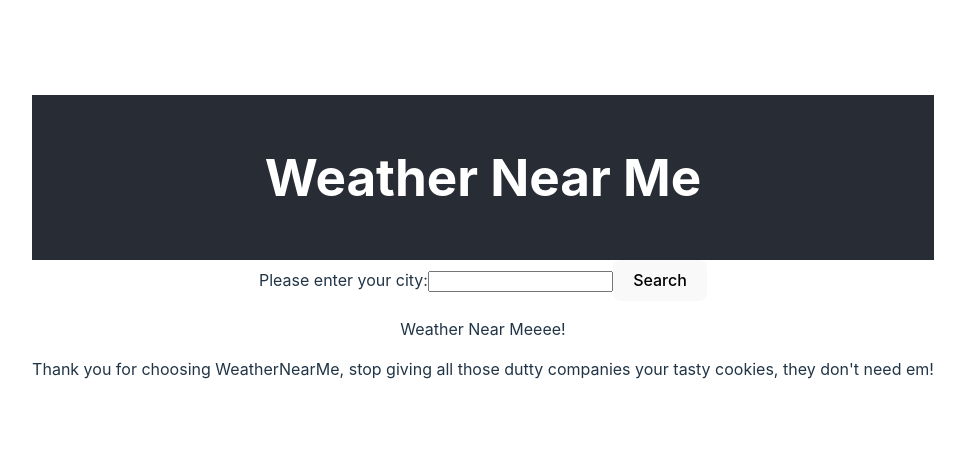
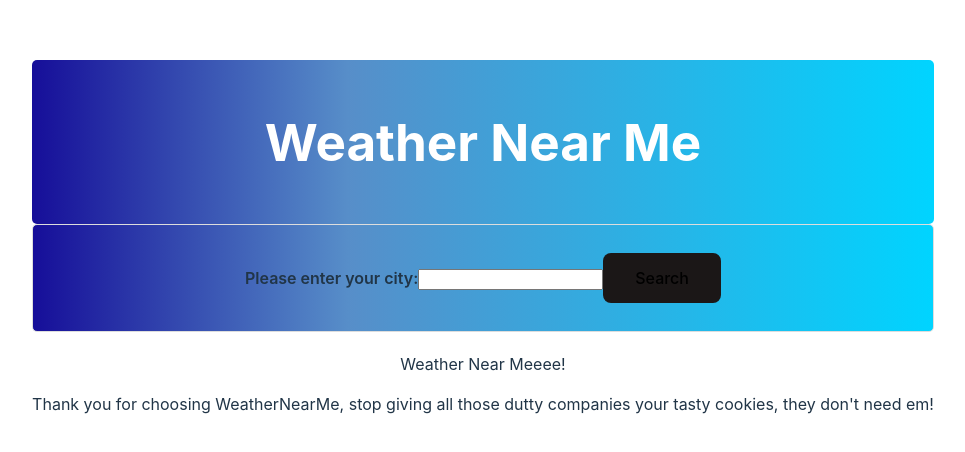
Before and after one commit to jordanfh1/weatherNearMe, a React (Vite) app in the folder weatherApp/weatherNearMe/: page / in a window 1280 px wide. Shown: the part 154-606 px from the top of the page, without its empty margins (157-1122 px from the left). Built offline with nearby package versions, Linux system fonts and the light colour scheme.

Commit message:
added css

```diff
--- a/weatherApp/weatherNearMe/src/components/header/Header.tsx
+++ b/weatherApp/weatherNearMe/src/components/header/Header.tsx
@@ -15,10 +15,11 @@ const Header: React.FC<HeaderProps> = ({ title }) => {
 
 // Add some inline styles (optional)
 const headerStyle: React.CSSProperties = {
-  backgroundColor: '#282c34',
+background: 'linear-gradient(90deg, rgba(22,14,153,1) 0%, rgba(87,142,201,1) 35%, rgba(0,212,255,1) 100%)',
   padding: '20px',
-  color: 'white',
+  color:'white',
   textAlign: 'center',
+borderRadius: '5px',
 };
 
 export default Header;
--- a/weatherApp/weatherNearMe/src/components/main/Main.module.css
+++ b/weatherApp/weatherNearMe/src/components/main/Main.module.css
@@ -0,0 +1,26 @@
+.form {
+    border: 1px solid #ddd;
+    padding: 20px;
+    margin-bottom: 20px;
+  background:linear-gradient(90deg, rgba(22,14,153,1) 0%, rgba(87,142,201,1) 35%, rgba(0,212,255,1) 100%);
+    border-radius: 5px;
+}
+
+.inline {
+    margin: 0 1rem;
+    padding: 0.5rem 1rem;
+    justify-content: space-between;
+}
+
+.textarea {
+    font-size: 1rem;
+    font-weight: 600;
+
+}
+
+.button {
+    background: rgb(27, 23, 23);
+    border: none;
+    padding: 15px 32px;
+    text-align: center;
+}
--- a/weatherApp/weatherNearMe/src/components/main/Main.tsx
+++ b/weatherApp/weatherNearMe/src/components/main/Main.tsx
@@ -1,6 +1,7 @@
 'use client'
 import React from "react";
 import { useState } from "react";
+import styles from './Main.module.css';
 
 export default function Main() {
     const [city, setCity] = useState<string>("");
@@ -44,8 +45,9 @@ async function fetchWeatherData(city: string) {
 
     return(
             <>
-            <form  onSubmit={handleSubmit}>
-            <label>Please enter your city:
+            <form className={styles.form}  onSubmit={handleSubmit}>
+              <div className={styles.inline}>
+            <label className={styles.textarea}>Please enter your city:
                 <input
                 type="text"
                 name="city"
@@ -53,11 +55,12 @@ async function fetchWeatherData(city: string) {
                 onChange={handleSearch}
                 />
                 </label>
-                <button
+                <button className={styles.button}
                 type="submit"
                 value="search">
                     Search
                     </button>
+                    </div>
             </form>
             {error && <p>{error}</p>}
       {weather && (
```
